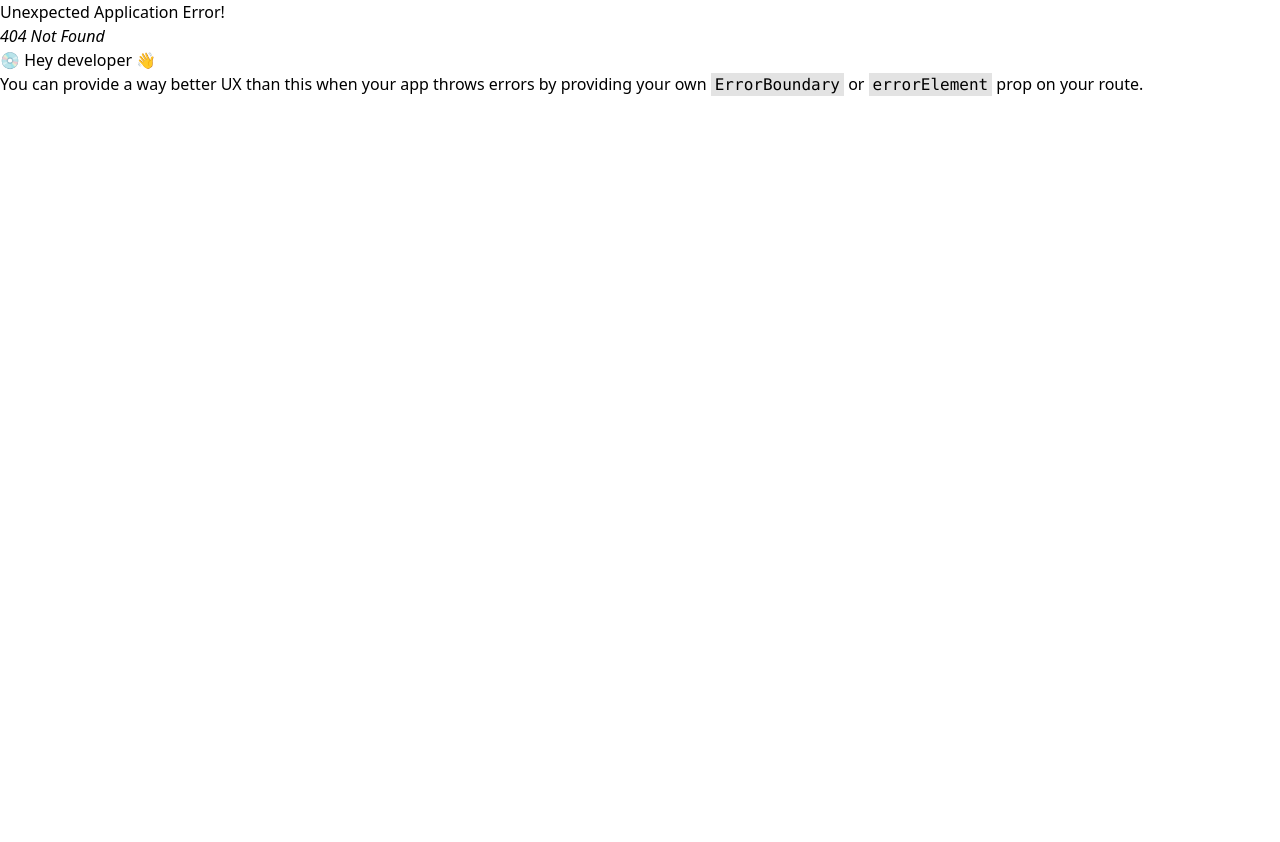
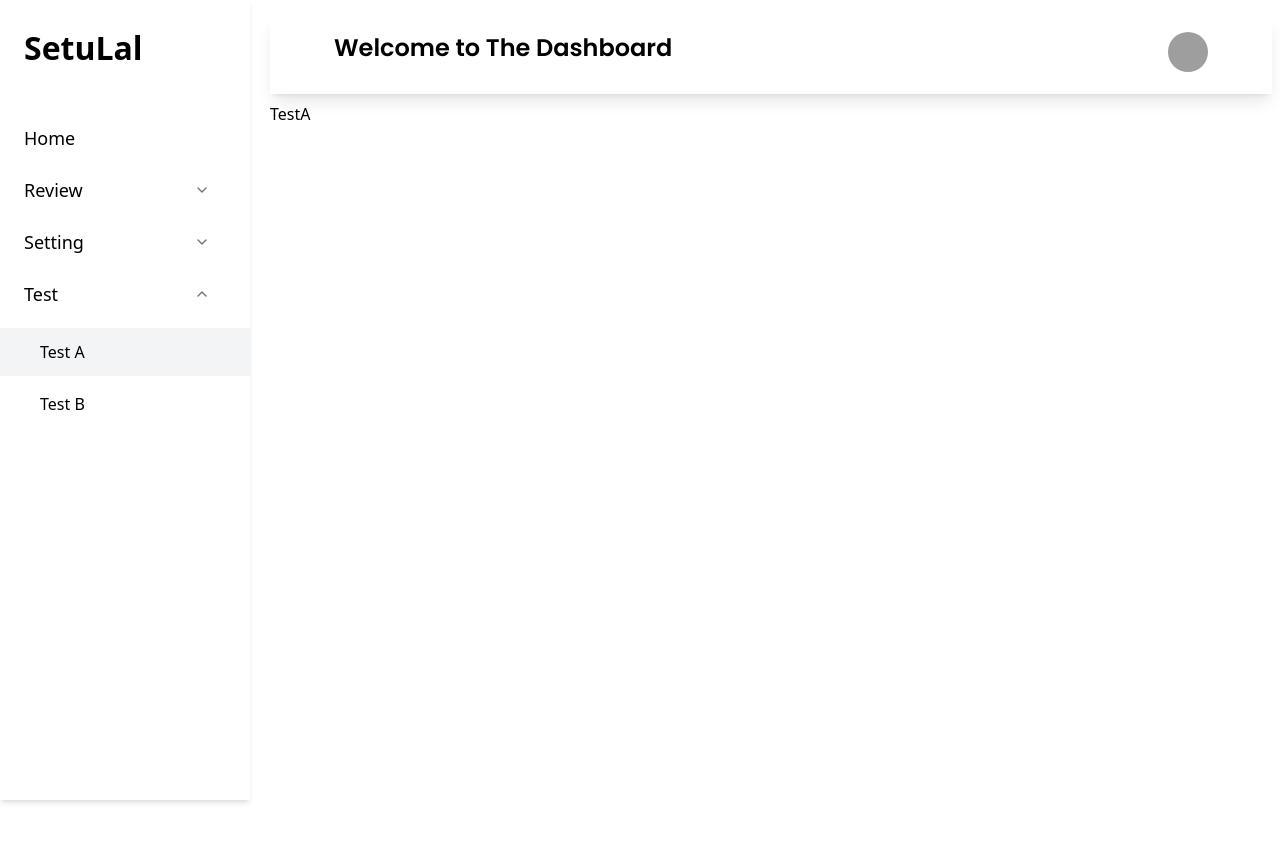
Before and after one commit to SetuLalChowhan/React-Practice-Project, a React (Vite) app: page /dashboard/test/a in a window 1280 px wide. Before the commit this address had no page. Shown: the top 842 px of the page. Before the commit the page ends 800 px from the top, so only its background shows below. Built offline with nearby package versions, Linux system fonts and the light colour scheme; grey boxes are pictures that could not be loaded.

Commit message:
dasboard professinal complted with all function dropdown

```diff
--- a/src/api/allApi.js
+++ b/src/api/allApi.js
@@ -1,12 +1,12 @@
 import axiosInstance from "./axiosInstance";
 
-export const fetchProducts = async ({limit,skip}) => {
+export const fetchProducts = async ({ limit, skip }) => {
   try {
     const response = await axiosInstance.get(
       `/products/?limit=${limit}&skip=${skip}`
     );
 
-    return response.data
+    return response.data;
   } catch (err) {
     console.log(err);
   }
--- a/src/api/axiosInstance.js
+++ b/src/api/axiosInstance.js
@@ -1,8 +1,8 @@
 // src/api/axiosInstance.js
-import axios from 'axios';
+import axios from "axios";
 
 const axiosInstance = axios.create({
-  baseURL: 'https://dummyjson.com', // Your base API URL
+  baseURL: "https://dummyjson.com", // Your base API URL
 });
 
 export default axiosInstance;
--- a/src/pages/Dashboard/DashSidebar.jsx
+++ b/src/pages/Dashboard/DashSidebar.jsx
@@ -1,74 +1,140 @@
-import React, { useEffect, useRef } from "react";
-import { Link, NavLink } from "react-router-dom";
+import React, { useEffect, useState } from "react";
+import { Link, NavLink, useLocation } from "react-router-dom";
 import { AiOutlineClose } from "react-icons/ai";
 
 import { ScrollArea } from "@/components/ui/scroll-area";
+import {
+  Accordion,
+  AccordionContent,
+  AccordionItem,
+  AccordionTrigger,
+} from "@/components/ui/accordion";
 
 const DashSidebar = ({ isOpen, setOpen }) => {
+  const location = useLocation();
+  const [activeDropdown, setActiveDropdown] = useState(null);
+
   const allLinks = [
     {
       name: "Home",
       link: "/dashboard",
+      subLinks: [],
     },
     {
       name: "Review",
       link: "/dashboard/review",
+      subLinks: [
+        { name: "All Reviews", link: "/dashboard/review/all" },
+        { name: "Pending Reviews", link: "/dashboard/review/pending" },
+      ],
     },
     {
       name: "Setting",
       link: "/dashboard/setting",
+      subLinks: [
+        { name: "Profile", link: "/dashboard/setting/profile" },
+        { name: "Security", link: "/dashboard/setting/security" },
+      ],
+    },
+    {
+      name: "Test",
+      link: "/dashboard/test",
+      subLinks: [
+        { name: "Test A", link: "/dashboard/test/a" },
+        { name: "Test B", link: "/dashboard/test/b" },
+      ],
     },
   ];
 
+  // Update activeDropdown based on the current path
+  useEffect(() => {
+    const matchedParent = allLinks.find((item) => {
+      return item.subLinks.find(
+        (subLink) => subLink.link === location.pathname
+      );
+    });
+    setActiveDropdown(matchedParent ? matchedParent.name : null);
 
+    console.log(matchedParent);
+  }, [location.pathname]);
 
   return (
     <>
       <div
-
         className={`fixed inset-0 bg-black transition-opacity duration-300 ${
           isOpen ? "opacity-15 visible" : "opacity-0 invisible"
-        } z-[20] xl:hidden `}
+        } z-[20] xl:hidden`}
         onClick={() => setOpen(false)}
       ></div>
 
       <div
-        className={`  w-[250px] fixed lg:sticky xl:left-0 top-0 bottom-0  transition-all duration-300  shadow-md bg-[#fff] py-6 ${
-          isOpen ? ` left-[0px]  ` : ` -left-[100%]`
-        }  h-screen z-50  `}
+        className={`w-[250px] fixed lg:sticky xl:left-0 top-0 bottom-0 transition-all duration-300 shadow-md bg-[#fff] py-6 ${
+          isOpen ? `left-[0px]` : `-left-[100%]`
+        } h-screen z-50`}
       >
         <Link
           to={"/dashboard"}
-          className=" flex justify-between items-center px-6"
+          className="flex justify-between items-center px-6"
         >
-          <h1 className=" text-[32px] font-bold">SetuLal</h1>
+          <h1 className="text-[32px] font-bold">SetuLal</h1>
 
           <div
-            className=" cursor-pointer lg:hidden block"
+            className="cursor-pointer lg:hidden block"
             onClick={() => setOpen(false)}
           >
             <AiOutlineClose size={25} />
           </div>
         </Link>
 
-        <ScrollArea className="h-[500px] w-full mt-10 ">
-          <div className=" flex flex-col gap-5 ">
-            {allLinks.map((item, index) => (
+        <ScrollArea className="h-full w-full overflow-auto mt-10">
+          <Accordion
+            type="single"
+            collapsible
+            value={activeDropdown}
+            onValueChange={setActiveDropdown}
+          >
+            {allLinks.map((item, index) =>
+              item.subLinks && item.subLinks.length > 0 ? (
+                <AccordionItem key={index} value={item.name}>
+                  <AccordionTrigger className="text-lg pl-6 py-3 hover:bg-gray-100 transition-all duration-300">
+                    {item.name}
+                  </AccordionTrigger>
+                  <AccordionContent>
+                    <div className="flex flex-col gap-1 mt-2 ">
+                      {item.subLinks.map((subItem, subIndex) => (
+                        <NavLink
+                          key={subIndex}
+                          to={subItem.link}
+                          onClick={() => setOpen(false)}
+                          className={({ isActive }) =>
+                            `block  ${
+                              isActive ? "bg-gray-100" : "bg-none"
+                            } text-base  pl-10 hover:bg-gray-100 py-3 transition-all duration-300 w-full`
+                          }
+                        >
+                          {subItem.name}
+                        </NavLink>
+                      ))}
+                    </div>
+                  </AccordionContent>
+                </AccordionItem>
+              ) : (
                 <NavLink
                   key={index}
                   end={item.link === "/dashboard"}
                   onClick={() => setOpen(false)}
                   className={({ isActive }) =>
-                  `${
-                    isActive ? " bg-gray-100  " : " bg-none "
-                  }  text-lg pl-10 hover:bg-gray-100 py-3 transition-all duration-300  `
+                    `block ${
+                      isActive ? "bg-gray-100" : "bg-none"
+                    } text-lg pl-6 hover:bg-gray-100 py-3 transition-all duration-300 w-full`
                   }
-                to={`${item.link}`}
+                  to={item.link}
                 >
                   {item.name}
                 </NavLink>
-            ))}
-          </div>
+              )
+            )}
+          </Accordion>
         </ScrollArea>
       </div>
     </>
--- /dev/null
+++ b/src/pages/Dashboard/TestA.jsx
@@ -0,0 +1,9 @@
+import React from 'react'
+
+const TestA = () => {
+  return (
+    <div>TestA</div>
+  )
+}
+
+export default TestA
--- /dev/null
+++ b/src/pages/Dashboard/TestB.jsx
@@ -0,0 +1,9 @@
+import React from 'react'
+
+const TestB = () => {
+  return (
+    <div>TestB</div>
+  )
+}
+
+export default TestB
```
Also changed, not shown: src/router/router.jsx (+10 -1 lines), src/shared/Header/Header.jsx (+4 -5 lines). Lines whose indentation alone changed are shown as unchanged.
